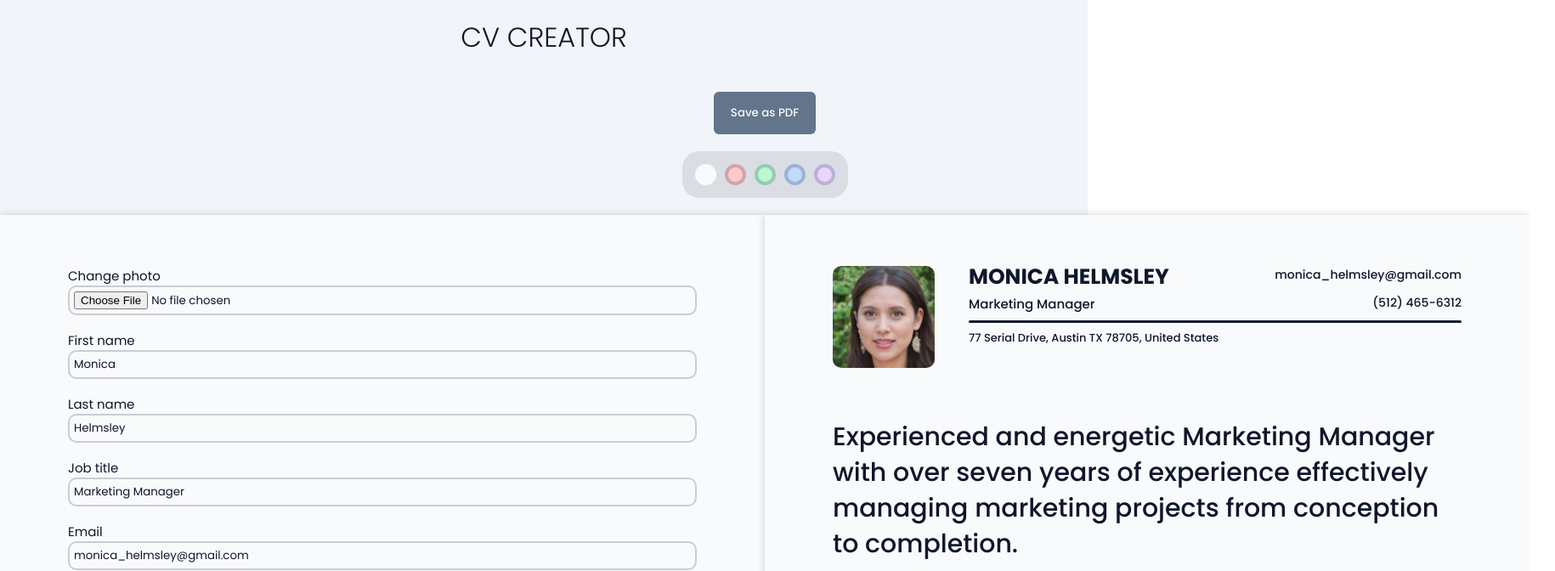
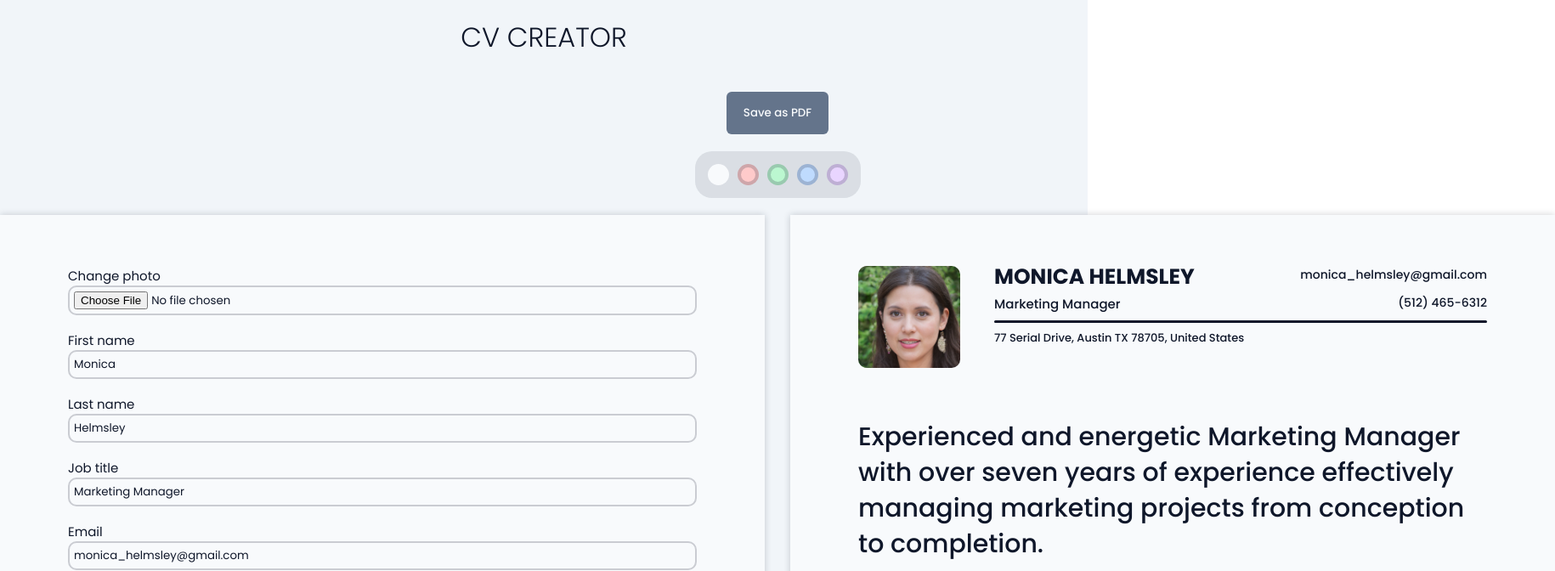
Before and after one commit to ruslantoleuov/cv-project, a React (Vite) app: page / in a window 1280 px wide. Shown: the top 672 px of the page at 85% size, 1830 px wide, since content can reach past the window. Built offline with nearby package versions, Linux system fonts and the light colour scheme.

Commit message:
Add justify-self and column-gap declarations

```diff
--- a/src/styles/CV.css
+++ b/src/styles/CV.css
@@ -8,6 +8,7 @@
   box-shadow: 0 0 0.8rem 0 var(--color-slate-900-alpha-20);
   padding: 6rem 8rem;
   font-size: 1.5rem;
+  justify-self: start;
 }
 
 .cv.color-red {
--- a/src/styles/Main.css
+++ b/src/styles/Main.css
@@ -8,6 +8,7 @@
   justify-items: center;
   align-items: start;
   row-gap: 2rem;
+  column-gap: 3rem;
 }
 
 .save-pdf-button {
@@ -87,6 +88,7 @@
   box-shadow: 0 0 0.8rem 0 var(--color-slate-900-alpha-20);
   padding: 6rem 8rem;
   font-size: 1.5rem;
+  justify-self: end;
 }
 
 .input-fields > div {
```
